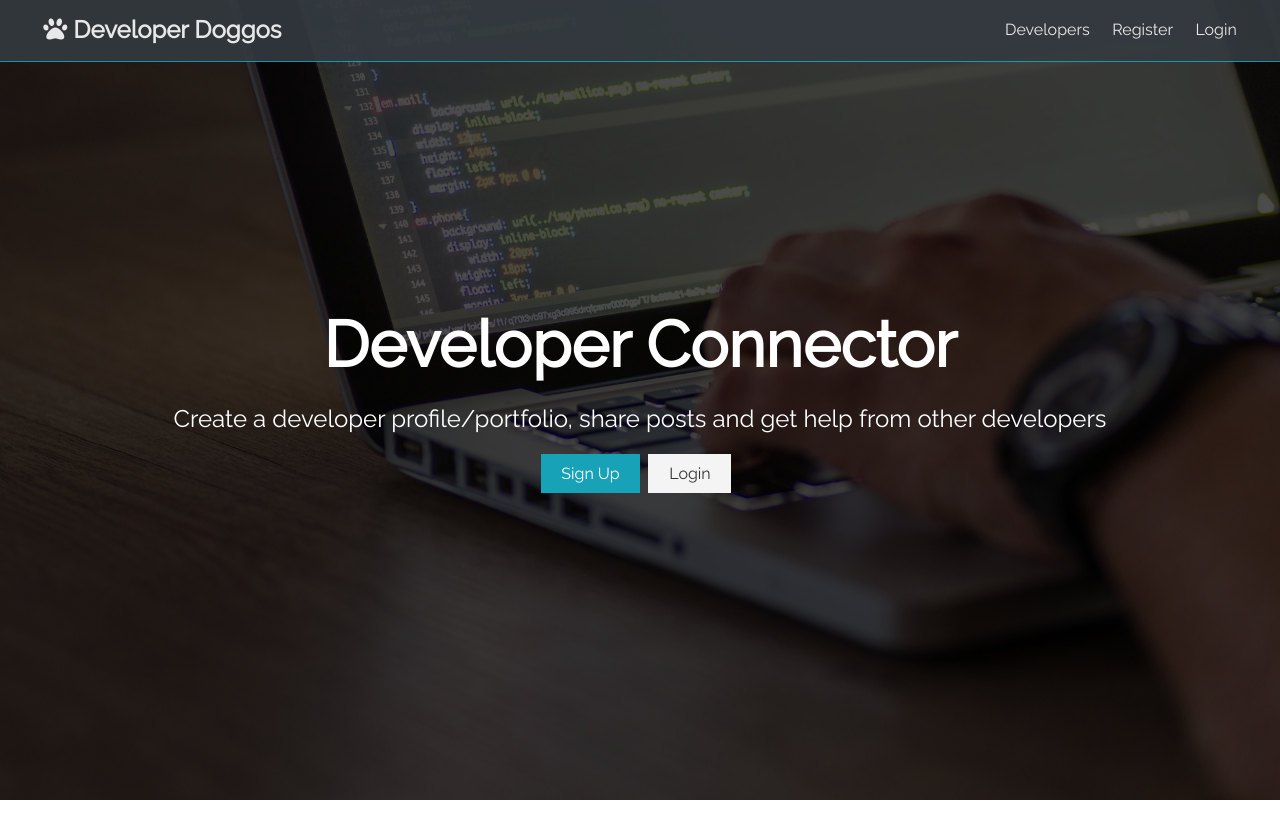
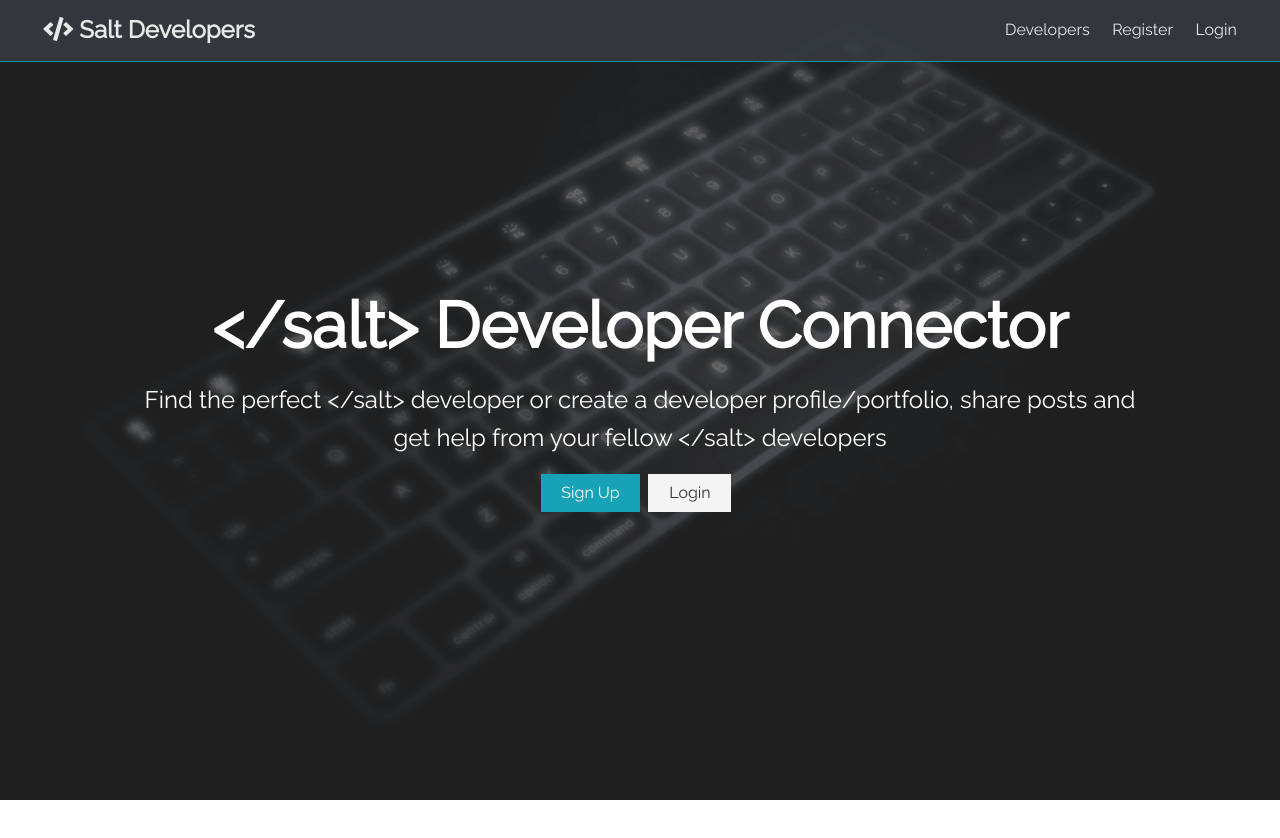
Before and after one commit to NjaalWiik/full-stack-social-network, a React (Create React App) app in the folder client/: page / in a window 1280 px wide. Shown: the top 838 px of the page. Built offline with nearby package versions, Linux system fonts and the light colour scheme; no server answers; the HTML template or start-up script is replaced by a standard one.

Commit message:
firs edition ready for presentation

```diff
--- a/client/src/App.css
+++ b/client/src/App.css
@@ -226,7 +226,7 @@ img {
 
 /* Overlay */
 .dark-overlay {
-  background-color: rgba(0, 0, 0, 0.7);
+  background-color: rgba(0, 0, 0, 0.1);
   position: absolute;
   top: 0;
   left: 0;
@@ -333,7 +333,8 @@ button {
 /* Landing Page */
 .landing {
   position: relative;
-  background: url('./img/showcase.jpg') no-repeat center center/cover;
+  background: url('./img/x-clusion-min.88b64b64.png') no-repeat center
+    center/cover;
   height: 100vh;
 }
 
--- a/client/src/components/layout/Landing.js
+++ b/client/src/components/layout/Landing.js
@@ -6,10 +6,10 @@ const Landing = () => {
     <section className="landing">
       <div className="dark-overlay">
         <div className="landing-inner">
-          <h1 className="x-large">Developer Connector</h1>
+          <h1 className="x-large">{`</salt> Developer Connector`}</h1>
           <p className="lead">
-            Create a developer profile/portfolio, share posts and get help from
-            other developers
+            {`Find the perfect </salt> developer or create a developer profile/portfolio, share posts and get help from
+            your fellow </salt> developers`}
           </p>
           <div className="buttons">
             <Link to="/register" className="btn btn-primary">
--- a/client/src/components/layout/Navbar.js
+++ b/client/src/components/layout/Navbar.js
@@ -8,7 +8,7 @@ const Navbar = ({ auth: { isAuthenticated, loading }, logout }) => {
   const authLinks = (
     <ul>
       <li>
-        <a onClick={logout} to="#!">
+        <a onClick={logout} href="/">
           <i className="fas fa-sign-out-alt"></i>{' '}
           <span className="hide-sm">Logout</span>
         </a>
@@ -19,7 +19,7 @@ const Navbar = ({ auth: { isAuthenticated, loading }, logout }) => {
   const guestLinks = (
     <ul>
       <li>
-        <a to="#!">Developers</a>
+        <a href="#!"> {`Developers`}</a>
       </li>
       <li>
         <Link to="/register">Register</Link>
@@ -33,7 +33,7 @@ const Navbar = ({ auth: { isAuthenticated, loading }, logout }) => {
     <nav className="navbar bg-dark">
       <h1>
         <Link to="/">
-          <i className="fas fa-paw"></i> Developer Doggos
+          <i className="fas fa-code"></i> Salt Developers
         </Link>
       </h1>
       {!loading && (
```
Also changed, not shown: client/src/img/x-clusion-min.88b64b64.png (added).
